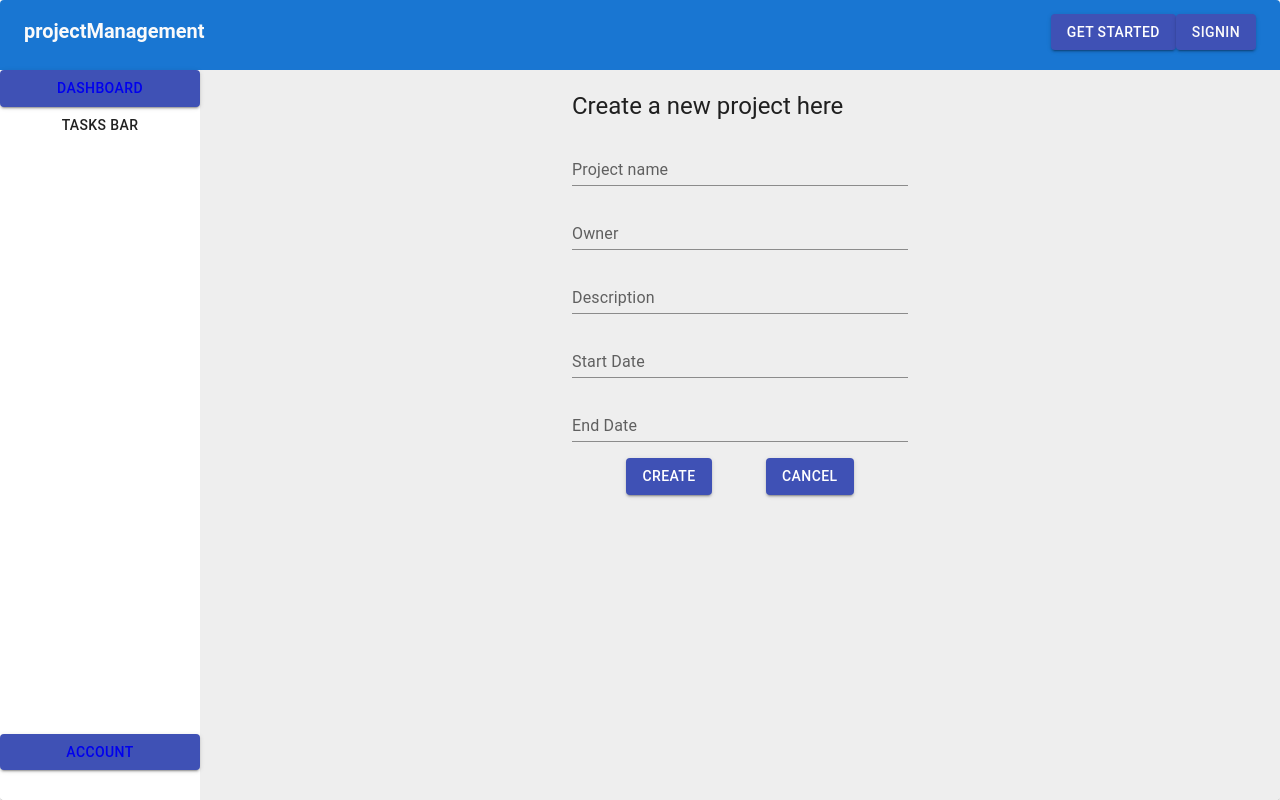
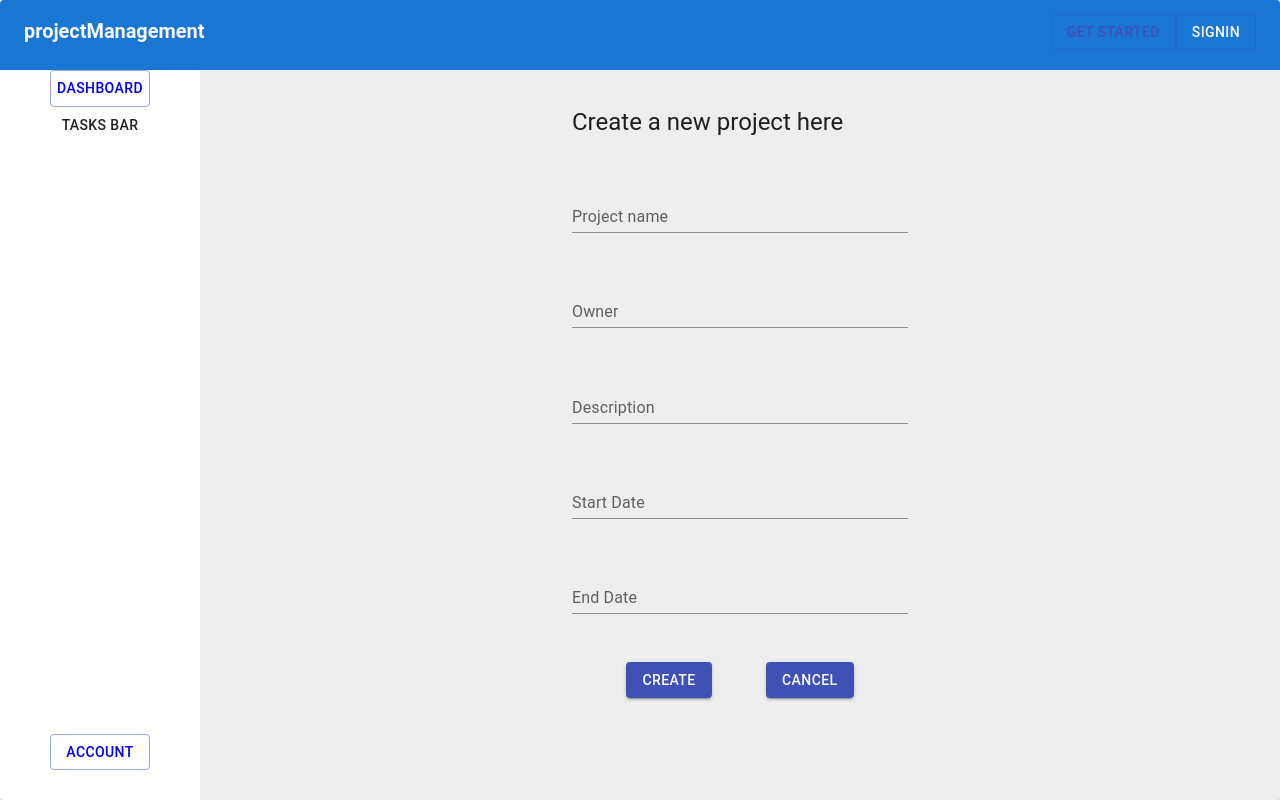
Before and after one commit to AdahMilly/user_mssql, a React (Create React App) app in the folder frontend/: page /projectform in a window 1280 px wide. Built offline with nearby package versions, Linux system fonts and the light colour scheme.

Commit message:
add button styles

```diff
--- a/frontend/src/components/NavBar/NavBar.jsx
+++ b/frontend/src/components/NavBar/NavBar.jsx
@@ -30,10 +30,10 @@ const NavBar = () => {
               projectManagement
             </h5>
           </Typography>
-          <Button variant={"contained"} onClick={() => handleGetStarted()}>
+          <Button variant={"outlined"} onClick={() => handleGetStarted()}>
             Get Started
           </Button>
-          <Button variant={"contained"}>
+          <Button variant={"outlined"}>
             <Link className={classes.linkStyle} to="/signin">
               SignIn
             </Link>
--- a/frontend/src/components/SideBar/SideBar.jsx
+++ b/frontend/src/components/SideBar/SideBar.jsx
@@ -18,24 +18,24 @@ const SideBar = () => {
   const classes = useStyles();
   return (
     <div className="sidebar">
-      <Button variant={"contained"}>
+      <Button variant={"outlined"} style={{width:"100px", alignSelf:"center"}}>
         <Link className={classes.linkStyle} to="/dashboard">
           Dashboard
         </Link>
       </Button>
       <ExpandMinimize title="Tasks bar">
-        <Button className="btn" variant={"contained"}>
+        <Button className="btn" variant={"outlined"}>
           <Link className={classes.linkStyle} to="/addtask">
             Create Task
           </Link>
         </Button>
-        <Button className="btn" variant={"contained"}>
+        <Button className="btn" variant={"outlined"}>
           <Link className={classes.linkStyle} to="/tasks">
             View Tasks
           </Link>
         </Button>
       </ExpandMinimize>
-      <Button className="acc-btn" variant={"contained"}>
+      <Button className="acc-btn" variant={"outlined"} style={{width:"100px", alignSelf:"center"}}>
         <Link className={classes.linkStyle} to="/progress">
           Account
         </Link>
--- a/frontend/src/components/pages/projectForm.jsx
+++ b/frontend/src/components/pages/projectForm.jsx
@@ -3,8 +3,8 @@ import React from "react";
 
 const ProjectForm = () => {
   return (
-    <form>
-      <Grid spacing={2} container justifyContent="center">
+    <form >
+      <Grid spacing={2} container justifyContent="center" style={{height: '80vh'}}>
         <Grid
           container
           alignItems="center"
```
